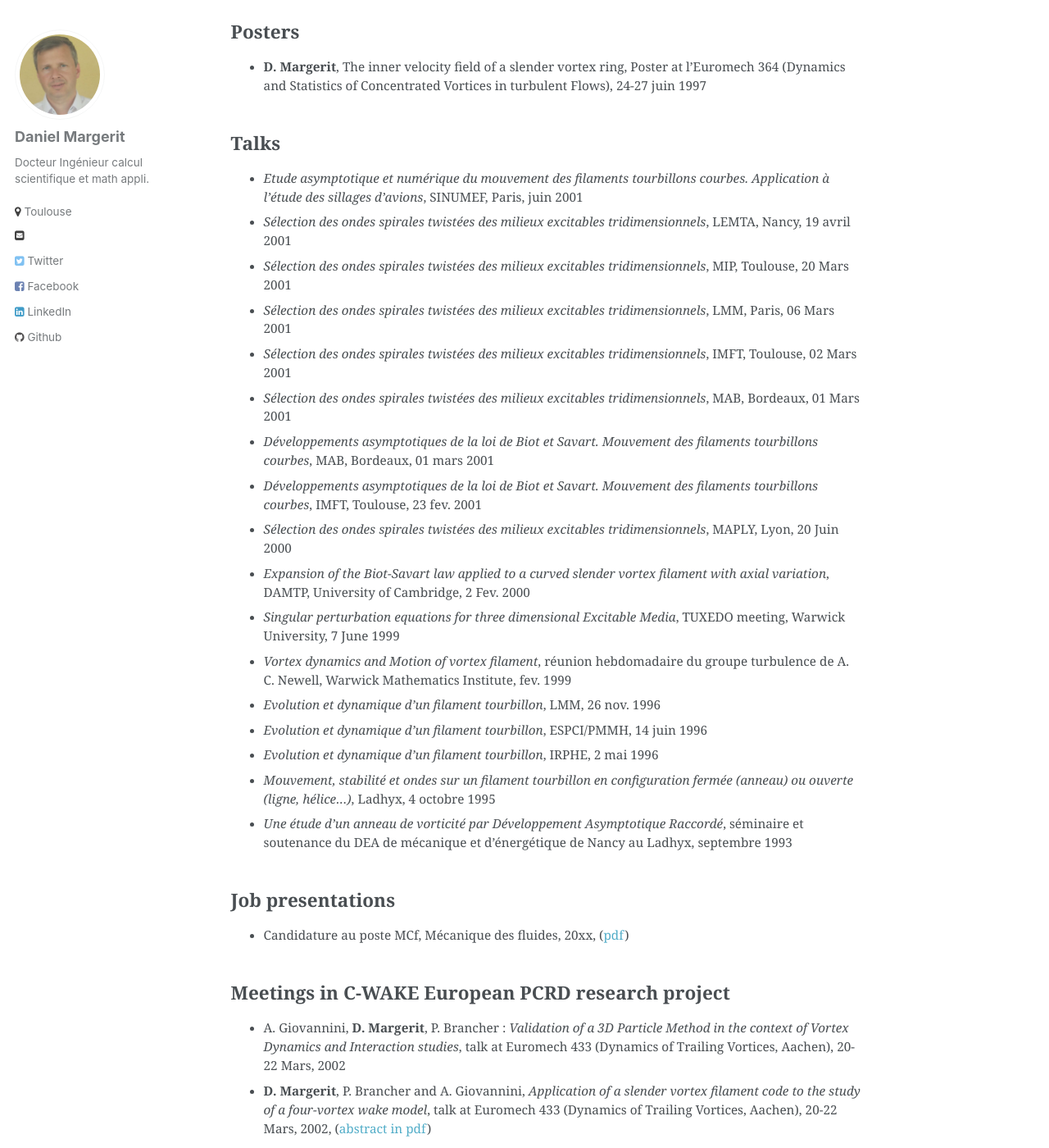
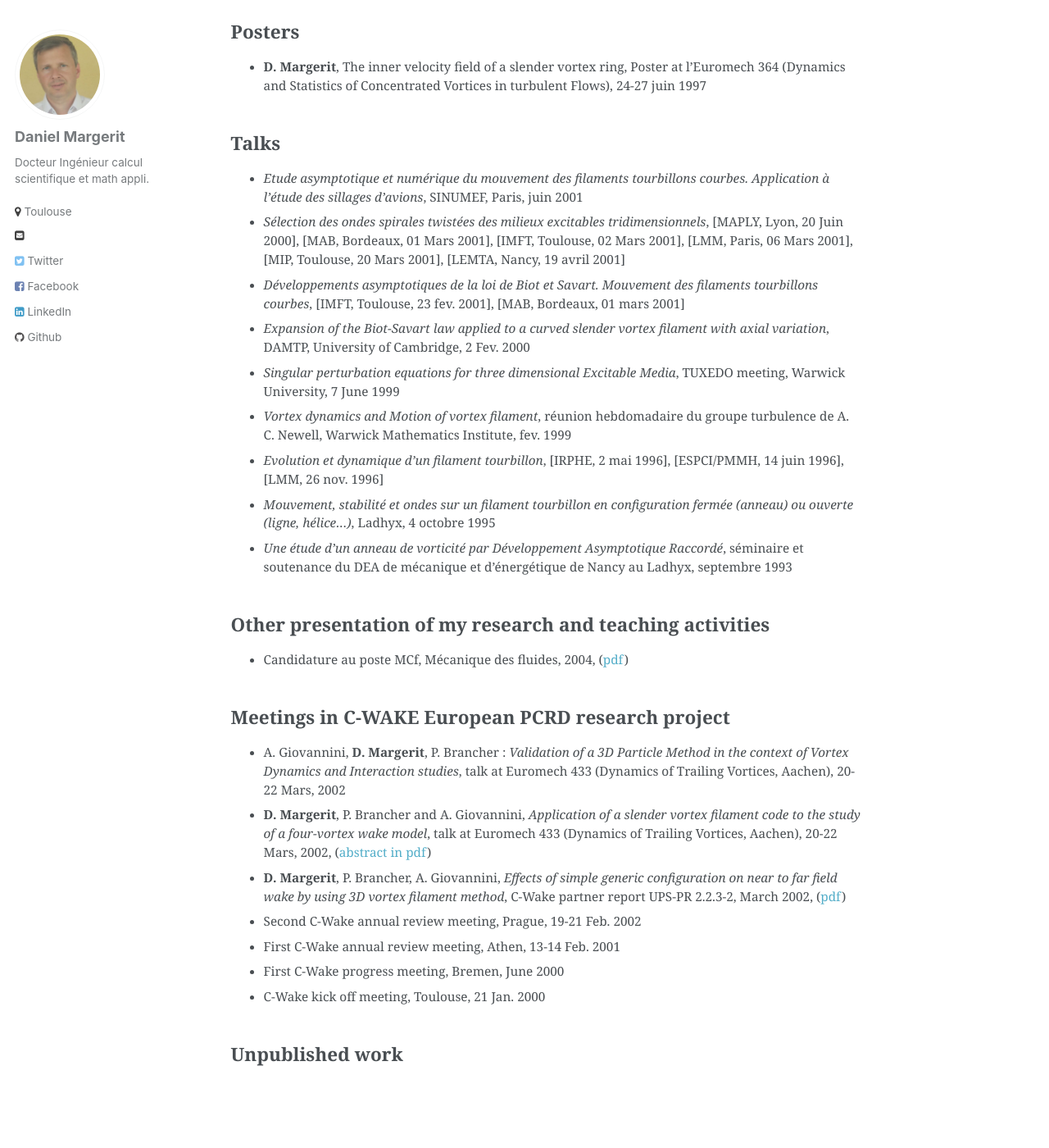
Before and after one commit to danielmargerit/danielmargerit.github.io, a Jekyll site: the page built from _pages/papers.md, in a window 1280 px wide and 1400 px high, scrolled down 1973 px. Shown: the whole window at 82% size. Built offline with Jekyll 4.4.1, drawn with Linux system fonts in a browser that asks for light colours.

Commit message:
simplify talk list

```diff
--- a/_pages/papers.md
+++ b/_pages/papers.md
@@ -18,7 +18,7 @@
 - **D. Margerit**, P. Brancher, A. Giovannini, *Implementation and validation of a slender vortex filament code: Its application to the study of a four-vortex wake model*,
      Int. J. for Numerical Methods in Fluids, Volume44, Issue 2, p. 175-196, 2003
    ([doi]( https://doi.org/10.1002/fld.634),
-    [pdf]({{site.baseurl}}/docs/crowdaniel.pdf),[EZ-Vortex code](https://github.com/danielmargerit/ezvortex))
+    [pdf]({{site.baseurl}}/docs/crowdaniel.pdf), [EZ-Vortex code](https://github.com/danielmargerit/ezvortex))
     <!---https://core.ac.uk/download/pdf/185271168.pdf -->
 - **D. Margerit**, *Axial core-variation of axisymmetric shape on a curved slender vortex filament with a Batchelor, Rankine, or Bubble core*,
     Phys. of Fluids 14, 4406, 2002
@@ -80,26 +80,28 @@
 
 ## Talks
 - *Etude asymptotique et numérique du mouvement des filaments tourbillons courbes. Application à l'étude des sillages d'avions*, SINUMEF, Paris, juin 2001
-- *Sélection des ondes spirales twistées  des milieux excitables tridimensionnels*, LEMTA, Nancy, 19 avril 2001
-- *Sélection des ondes spirales twistées  des milieux excitables tridimensionnels*, MIP, Toulouse, 20 Mars 2001
-- *Sélection des ondes spirales twistées  des milieux excitables tridimensionnels*, LMM, Paris, 06 Mars 2001
-- *Sélection des ondes spirales twistées  des milieux excitables tridimensionnels*, IMFT, Toulouse, 02 Mars 2001
-- *Sélection des ondes spirales twistées  des milieux excitables tridimensionnels*, MAB, Bordeaux, 01 Mars 2001
-- *Développements asymptotiques de la loi de Biot et Savart. Mouvement des filaments tourbillons courbes*, MAB, Bordeaux, 01 mars 2001
-- *Développements asymptotiques de la loi de Biot et Savart. Mouvement des filaments tourbillons courbes*, IMFT, Toulouse, 23 fev. 2001
-- *Sélection des ondes spirales twistées  des milieux excitables tridimensionnels*, MAPLY, Lyon, 20 Juin 2000
+- *Sélection des ondes spirales twistées  des milieux excitables tridimensionnels*,
+[MAPLY, Lyon, 20 Juin 2000],
+[MAB, Bordeaux, 01 Mars 2001],
+[IMFT, Toulouse, 02 Mars 2001],
+[LMM, Paris, 06 Mars 2001],
+[MIP, Toulouse, 20 Mars 2001],
+[LEMTA, Nancy, 19 avril 2001]
+- *Développements asymptotiques de la loi de Biot et Savart. Mouvement des filaments tourbillons courbes*,
+[IMFT, Toulouse, 23 fev. 2001],
+[MAB, Bordeaux, 01 mars 2001]
 - *Expansion of the Biot-Savart law applied to a curved slender vortex filament with axial variation*, DAMTP, University of Cambridge, 2 Fev. 2000
 - *Singular perturbation equations for three dimensional Excitable Media*, TUXEDO meeting, Warwick University, 7 June 1999
 - *Vortex dynamics and Motion of vortex filament*, réunion hebdomadaire du groupe turbulence de A. C. Newell, Warwick Mathematics Institute, fev. 1999
-- *Evolution et dynamique d'un filament tourbillon*, LMM, 26 nov. 1996
-- *Evolution et dynamique d'un filament tourbillon*, ESPCI/PMMH, 14 juin 1996
-- *Evolution et dynamique d'un filament tourbillon*, IRPHE, 2 mai 1996
+- *Evolution et dynamique d'un filament tourbillon*,
+[IRPHE, 2 mai 1996],
+[ESPCI/PMMH, 14 juin 1996],
+[LMM, 26 nov. 1996]
 - *Mouvement, stabilité et ondes sur un filament tourbillon en configuration fermée (anneau) ou ouverte (ligne, hélice...)*, Ladhyx, 4 octobre 1995
 - *Une étude d'un anneau de vorticité par Développement Asymptotique Raccordé*, séminaire et soutenance du DEA de mécanique et d'énergétique de Nancy au Ladhyx, septembre 1993
 
-## Job presentations
-- Candidature au poste MCf, Mécanique des fluides, 20xx,
-([pdf]({{site.baseurl}}/docs/audition_mdc.pdf))
+## Other presentation of my research and teaching activities
+- Candidature au poste MCf, Mécanique des fluides, 2004, ([pdf]({{site.baseurl}}/docs/audition_mdc.pdf))
 
 ## Meetings in C-WAKE European PCRD research project
 - A. Giovannini, **D. Margerit**, P. Brancher : *Validation of a 3D Particle Method in the context of Vortex Dynamics and Interaction studies*, talk at Euromech 433 (Dynamics of Trailing Vortices, Aachen), 20-22 Mars, 2002
```
